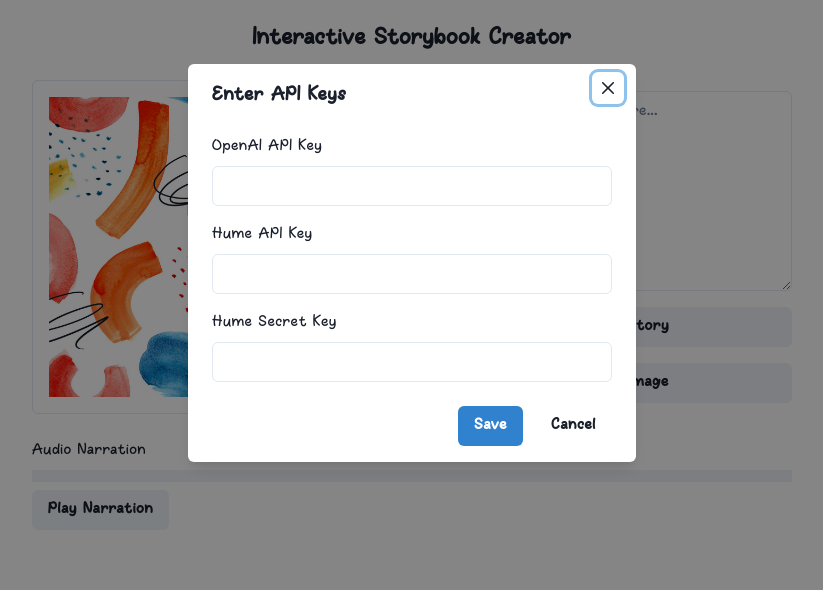
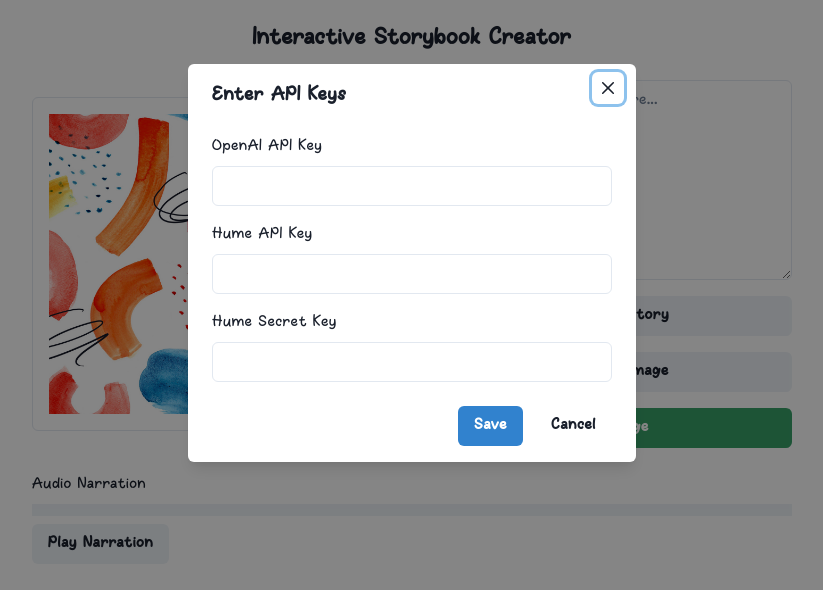
Before and after one commit to amay-patel/calaihacks, a React (Create React App) app: page / in a window 1280 px wide. Shown: the top 590 px of the page, without its empty margins (228-1051 px from the left). Built offline with nearby package versions, Linux system fonts and the light colour scheme; no server answers.

Commit message:
firebase debugging

```diff
--- a/src/components/StoryCreator.tsx
+++ b/src/components/StoryCreator.tsx
@@ -1,4 +1,4 @@
-import React, { useState } from "react";
+import React, { useEffect, useState } from "react";
 import {
     Box,
     VStack,
@@ -13,6 +13,7 @@ import {
 import { atom, useAtom } from "jotai";
 import { imageFiles } from "./ImageNames";
 import { apiKeysAtom } from "../state/apiKeys"; // Make sure this path is correct
+import { addPageToStory, createStory } from "../firebase/firebase";
 
 const getRandomImage = () => {
     const randomIndex = Math.floor(Math.random() * imageFiles.length);
@@ -31,6 +32,50 @@ const StoryCreator = () => {
     const [apiKeys] = useAtom(apiKeysAtom);
     const [isGenerating, setIsGenerating] = useState(false);
     const toast = useToast();
+
+    useEffect(() => {
+        // Check if there's an existing story ID in localStorage
+        const existingStoryId = localStorage.getItem("currentStoryId");
+        console.log(existingStoryId);
+        if (!existingStoryId) {
+            console.log("entered");
+            initializeNewStory();
+        } else {
+            toast({
+                title: "Existing Story Loaded",
+                description: `Story ID: ${existingStoryId}`,
+                status: "info",
+                duration: 5000,
+                isClosable: true,
+            });
+        }
+    }, []);
+
+    const initializeNewStory = async () => {
+        console.log("entered2");
+        try {
+            const newStoryId = await createStory([]);
+            console.log("entered3");
+            localStorage.setItem("currentStoryId", newStoryId);
+            console.log("saved", localStorage.getItem("currentStoryId"));
+            toast({
+                title: "New Story Created",
+                description: `Story ID: ${newStoryId}`,
+                status: "success",
+                duration: 5000,
+                isClosable: true,
+            });
+        } catch (error) {
+            console.error("Error creating new story:", error);
+            toast({
+                title: "Error",
+                description: "Failed to create a new story.",
+                status: "error",
+                duration: 5000,
+                isClosable: true,
+            });
+        }
+    };
 
     const generateStory = async () => {
         setIsGenerating(true);
@@ -101,6 +146,47 @@ const StoryCreator = () => {
         }, 500);
     };
 
+    const savePage = async () => {
+        const currentStoryId = localStorage.getItem("currentStoryId");
+        if (!currentStoryId) {
+            toast({
+                title: "Error",
+                description: "No active story. Please refresh the page.",
+                status: "error",
+                duration: 5000,
+                isClosable: true,
+            });
+            return;
+        }
+
+        try {
+            await addPageToStory(currentStoryId, {
+                text: storyText,
+                image_url: storyImage,
+                audio_url: "", // We're not handling audio yet, so leaving this empty
+            });
+            toast({
+                title: "Page Saved",
+                description: "The current page has been added to the story.",
+                status: "success",
+                duration: 5000,
+                isClosable: true,
+            });
+            // Clear the current page content
+            setStoryText("");
+            setStoryImage("/images/placeholder.jpg");
+        } catch (error) {
+            console.error("Error saving page:", error);
+            toast({
+                title: "Error",
+                description: "Failed to save the page. Please try again.",
+                status: "error",
+                duration: 5000,
+                isClosable: true,
+            });
+        }
+    };
+
     return (
         <Box p={5} maxWidth="800px" margin="auto">
             <VStack spacing={6} align="stretch">
@@ -136,6 +222,9 @@ const StoryCreator = () => {
                         >
                             Generate Image
                         </Button>
+                        <Button onClick={savePage} colorScheme="green">
+                            Save Page
+                        </Button>
                     </VStack>
                 </HStack>
 
--- a/src/firebase/firebase.ts
+++ b/src/firebase/firebase.ts
@@ -17,7 +17,7 @@ const firebaseConfig = {
     projectId: process.env.REACT_APP_FIREBASE_PROJECT_ID,
     storageBucket: process.env.REACT_APP_FIREBASE_STORAGE_BUCKET,
     messagingSenderId: process.env.REACT_APP_FIREBASE_MESSAGING_SENDER_ID,
-    appId: process.env.REACT_APP_FIREBASE_APP_ID
+    appId: process.env.REACT_APP_FIREBASE_APP_ID,
 };
 
 // Initialize Firebase
@@ -27,7 +27,7 @@ const app = initializeApp(firebaseConfig);
 const db = getFirestore(app);
 
 // Define types
-interface Page {
+export interface Page {
     text: string;
     image_url: string;
     audio_url: string;
```
Lines whose indentation alone changed are shown as unchanged.
